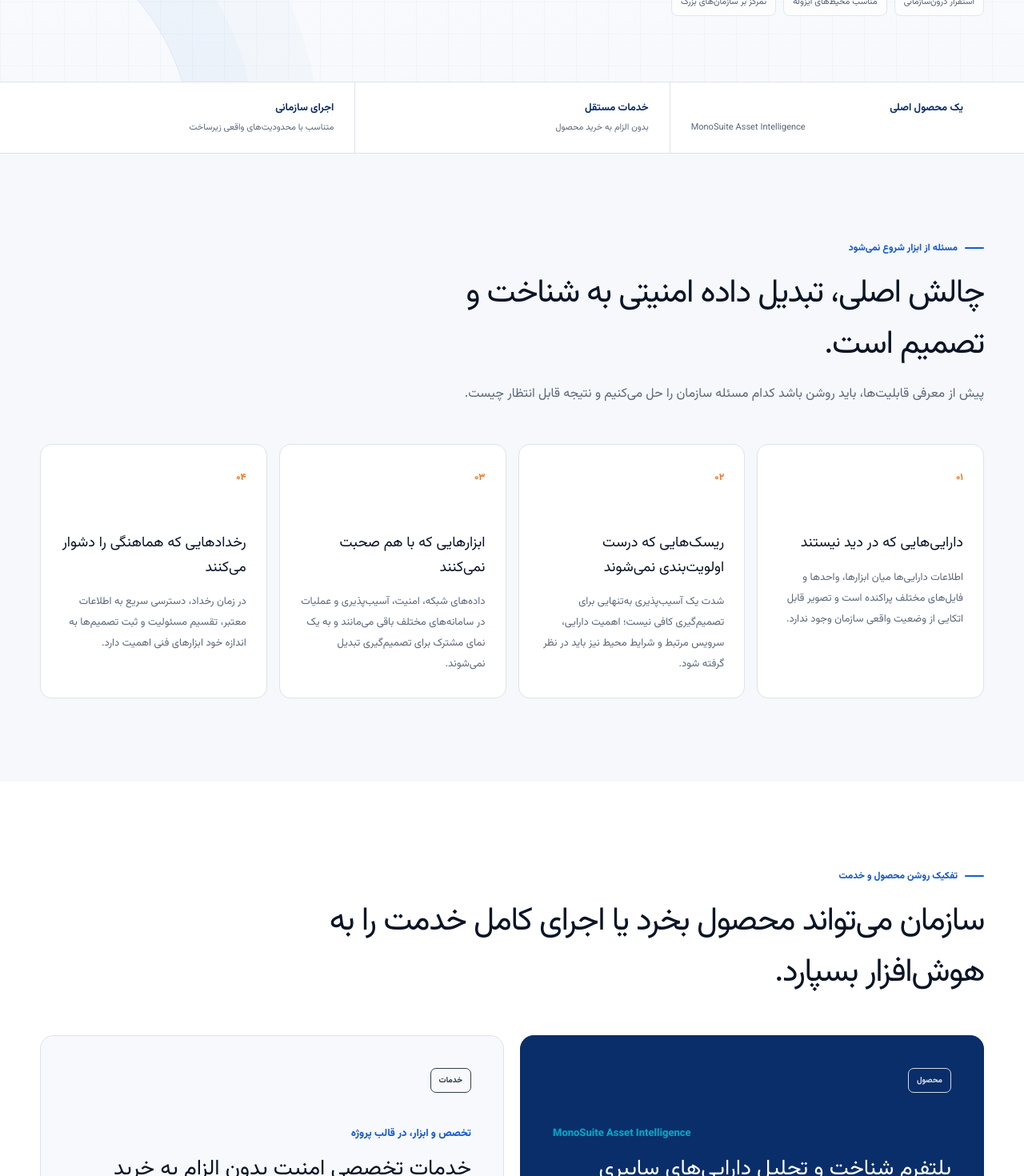
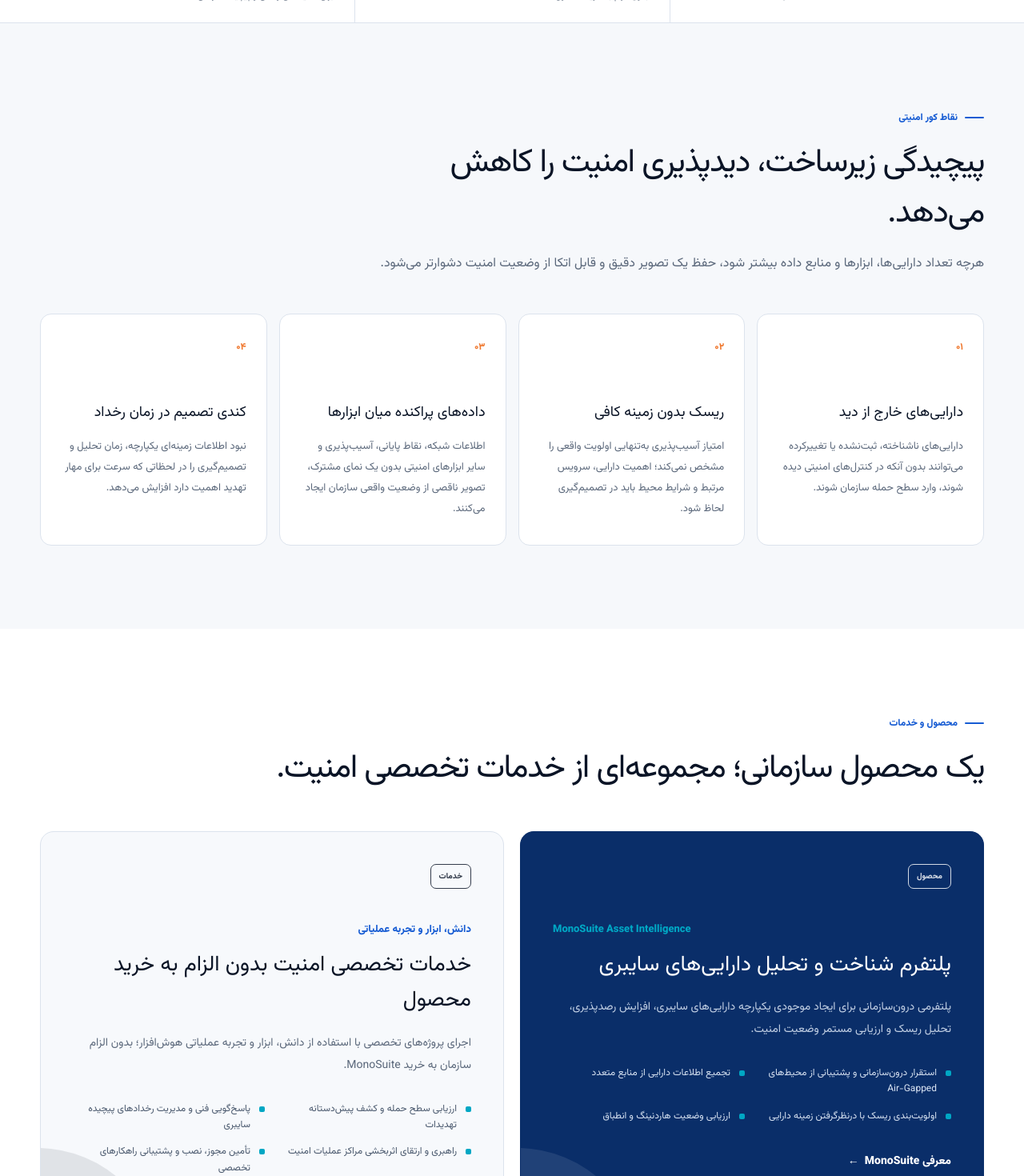
Before and after one commit to monaderi1/houshafzar-website, a Next.js app: page / in a window 1280 px wide. Shown: the part 800-2270 px from the top of the page at 80% size. Built offline with nearby package versions, Linux system fonts and the light colour scheme.

Commit message:
content: strengthen enterprise security homepage messaging

```diff
--- a/app/page.tsx
+++ b/app/page.tsx
@@ -4,32 +4,32 @@ import { PageShell } from './components';
 const challenges = [
   {
     number: '۰۱',
-    title: 'دارایی‌هایی که در دید نیستند',
-    text: 'اطلاعات دارایی‌ها میان ابزارها، واحدها و فایل‌های مختلف پراکنده است و تصویر قابل اتکایی از وضعیت واقعی سازمان وجود ندارد.',
+    title: 'دارایی‌های خارج از دید',
+    text: 'دارایی‌های ناشناخته، ثبت‌نشده یا تغییرکرده می‌توانند بدون آنکه در کنترل‌های امنیتی دیده شوند، وارد سطح حمله سازمان شوند.',
   },
   {
     number: '۰۲',
-    title: 'ریسک‌هایی که درست اولویت‌بندی نمی‌شوند',
-    text: 'شدت یک آسیب‌پذیری به‌تنهایی برای تصمیم‌گیری کافی نیست؛ اهمیت دارایی، سرویس مرتبط و شرایط محیط نیز باید در نظر گرفته شود.',
+    title: 'ریسک بدون زمینه کافی',
+    text: 'امتیاز آسیب‌پذیری به‌تنهایی اولویت واقعی را مشخص نمی‌کند؛ اهمیت دارایی، سرویس مرتبط و شرایط محیط باید در تصمیم‌گیری لحاظ شود.',
   },
   {
     number: '۰۳',
-    title: 'ابزارهایی که با هم صحبت نمی‌کنند',
-    text: 'داده‌های شبکه، امنیت، آسیب‌پذیری و عملیات در سامانه‌های مختلف باقی می‌مانند و به یک نمای مشترک برای تصمیم‌گیری تبدیل نمی‌شوند.',
+    title: 'داده‌های پراکنده میان ابزارها',
+    text: 'اطلاعات شبکه، نقاط پایانی، آسیب‌پذیری و سایر ابزارهای امنیتی بدون یک نمای مشترک، تصویر ناقصی از وضعیت واقعی سازمان ایجاد می‌کنند.',
   },
   {
     number: '۰۴',
-    title: 'رخدادهایی که هماهنگی را دشوار می‌کنند',
-    text: 'در زمان رخداد، دسترسی سریع به اطلاعات معتبر، تقسیم مسئولیت و ثبت تصمیم‌ها به اندازه خود ابزارهای فنی اهمیت دارد.',
+    title: 'کندی تصمیم در زمان رخداد',
+    text: 'نبود اطلاعات زمینه‌ای یکپارچه، زمان تحلیل و تصمیم‌گیری را در لحظاتی که سرعت برای مهار تهدید اهمیت دارد افزایش می‌دهد.',
   },
 ];
 
 const flow = [
-  ['جمع‌آوری', 'دریافت داده از منابع موجود سازمان'],
-  ['یکپارچه‌سازی', 'تطبیق و حذف داده‌های تکراری'],
-  ['غنی‌سازی', 'افزودن زمینه فنی و سازمانی'],
-  ['تحلیل', 'سنجش وضعیت و اولویت‌بندی ریسک'],
-  ['اقدام', 'گزارش، پیگیری و بهبود مستمر'],
+  ['جمع‌آوری داده', 'دریافت اطلاعات از شبکه، نقاط پایانی، ابزارهای امنیتی و منابع مدیریتی سازمان'],
+  ['یکپارچه‌سازی و تطبیق', 'پالایش داده‌ها، حذف اطلاعات تکراری و ایجاد نمای واحد از هر دارایی'],
+  ['غنی‌سازی زمینه', 'افزودن اطلاعات فنی، امنیتی و سازمانی برای شناخت بهتر هر دارایی'],
+  ['تحلیل وضعیت و ریسک', 'ارزیابی ریسک، وضعیت حفاظتی، هاردنینگ و انطباق بر اساس داده واقعی محیط'],
+  ['اقدام و پیگیری', 'تبدیل یافته‌ها به اولویت‌های عملیاتی، گزارش و اقدامات اصلاحی قابل پیگیری'],
 ];
 
 const services = [
@@ -43,11 +43,11 @@ const services = [
   },
   {
     title: 'پاسخ‌گویی به رخداد',
-    text: 'کمک به تحلیل، هماهنگی، مستندسازی و تصمیم‌گیری در رخدادهای سایبری پیچیده.',
+    text: 'تحلیل، هماهنگی و پشتیبانی از تصمیم‌گیری در رخدادهای پیچیده سایبری با تمرکز بر کاهش زمان پاسخ.',
   },
   {
     title: 'پایش و راهبری مرکز عملیات امنیت',
-    text: 'تأمین نیروی متخصص، راهبری، ارزیابی و نظارت بر عملکرد مرکز عملیات امنیت.',
+    text: 'تأمین نیروی متخصص، راهبری، ارزیابی و ارتقای اثربخشی عملیات مرکز امنیت.',
   },
   {
     title: 'امنیت هویت و دسترسی',
@@ -60,10 +60,10 @@ const services = [
 ];
 
 const trustPoints = [
-  ['استقرار در محیط سازمان', 'راهکارها و خدمات متناسب با زیرساخت‌های درون‌سازمانی طراحی می‌شوند.'],
-  ['پشتیبانی از محیط‌های ایزوله', 'اجرای پروژه در محیط‌هایی که دسترسی مستقیم به اینترنت ندارند.'],
-  ['محصول و خدمت در کنار هم', 'امکان خرید محصول یا دریافت خدمت بدون الزام به خرید نرم‌افزار.'],
-  ['تجربه عملیاتی', 'تمرکز بر مسائل واقعی امنیت، عملیات و محدودیت‌های محیط‌های سازمانی.'],
+  ['استقرار درون‌سازمانی', 'داده‌های امنیتی و اطلاعات دارایی در محدوده زیرساخت سازمان باقی می‌مانند.'],
+  ['پشتیبانی از شبکه‌های ایزوله', 'امکان استقرار و بهره‌برداری در محیط‌های محدود یا بدون دسترسی مستقیم به اینترنت.'],
+  ['همزیستی با ابزارهای موجود', 'راهکارها برای تکمیل دید سازمان طراحی شده‌اند، نه جایگزینی اجباری ابزارهای فعلی.'],
+  ['کنترل کامل داده و عملیات', 'معماری متناسب با الزامات امنیتی، حاکمیت داده و فرآیندهای سازمان‌های بزرگ.'],
 ];
 
 export default function HomePage() {
@@ -72,17 +72,17 @@ export default function HomePage() {
       <section className="hero hero-redesign">
         <div className="shell hero-grid hero-grid-redesign">
           <div className="hero-copy">
-            <span className="eyebrow">امنیت سایبری سازمانی، مبتنی بر شناخت و اقدام</span>
+            <span className="eyebrow">امنیت سایبری سازمانی، مبتنی بر دید و اقدام</span>
             <h1>
-              از شناخت دارایی تا پاسخ به رخداد،
-              <em> تصمیم‌های امنیتی دقیق‌تر بگیرید.</em>
+              دید کامل‌تر. ریسک واقعی‌تر.
+              <em> تصمیم امنیتی سریع‌تر.</em>
             </h1>
             <p>
-              هوش‌افزار با محصول <span dir="ltr">MonoSuite Asset Intelligence</span> و مجموعه‌ای از خدمات تخصصی امنیت، به سازمان‌ها کمک می‌کند داده‌های پراکنده را به شناخت قابل استفاده، اولویت روشن و اقدام مؤثر تبدیل کنند.
+              هوش‌افزار با محصول <span dir="ltr">MonoSuite Asset Intelligence</span> و خدمات تخصصی امنیت، داده‌های پراکنده زیرساخت و ابزارهای امنیتی را به شناخت قابل اقدام برای تیم‌های فناوری اطلاعات و امنیت تبدیل می‌کند.
             </p>
             <div className="actions">
               <Link className="button" href="/contcat/">درخواست جلسه معرفی</Link>
-              <a className="text-link" href="#offerings">مشاهده محصول و خدمات</a>
+              <a className="text-link" href="#offerings">بررسی محصول و خدمات</a>
             </div>
             <div className="hero-notes" aria-label="ویژگی‌های کلیدی ارائه">
               <span>استقرار درون‌سازمانی</span>
@@ -120,25 +120,24 @@ export default function HomePage() {
               <div className="connector connector-one" aria-hidden="true" />
               <div className="connector connector-two" aria-hidden="true" />
             </div>
-            <p>این تصویر رابط کاربری محصول نیست و فقط منطق جریان اطلاعات را نشان می‌دهد.</p>
           </div>
         </div>
       </section>
 
       <section className="position-strip" aria-label="مدل ارائه هوش‌افزار">
         <div className="shell position-grid">
-          <div><b>یک محصول اصلی</b><span dir="ltr">MonoSuite Asset Intelligence</span></div>
-          <div><b>خدمات مستقل</b><span>بدون الزام به خرید محصول</span></div>
-          <div><b>اجرای سازمانی</b><span>متناسب با محدودیت‌های واقعی زیرساخت</span></div>
+          <div><b>محصول سازمانی</b><span dir="ltr">MonoSuite Asset Intelligence</span></div>
+          <div><b>خدمات تخصصی مستقل</b><span>بدون الزام به خرید محصول</span></div>
+          <div><b>اجرای متناسب با زیرساخت</b><span>برای محیط‌های واقعی و پیچیده سازمانی</span></div>
         </div>
       </section>
 
       <section className="section section-challenges">
         <div className="shell">
           <div className="section-heading">
-            <span className="eyebrow">مسئله از ابزار شروع نمی‌شود</span>
-            <h2>چالش اصلی، تبدیل داده امنیتی به شناخت و تصمیم است.</h2>
-            <p>پیش از معرفی قابلیت‌ها، باید روشن باشد کدام مسئله سازمان را حل می‌کنیم و نتیجه قابل انتظار چیست.</p>
+            <span className="eyebrow">نقاط کور امنیتی</span>
+            <h2>پیچیدگی زیرساخت، دیدپذیری امنیت را کاهش می‌دهد.</h2>
+            <p>هرچه تعداد دارایی‌ها، ابزارها و منابع داده بیشتر شود، حفظ یک تصویر دقیق و قابل اتکا از وضعیت امنیت دشوارتر می‌شود.</p>
           </div>
           <div className="challenge-grid">
             {challenges.map((item) => (
@@ -155,34 +154,34 @@ export default function HomePage() {
       <section className="section section-offerings" id="offerings">
         <div className="shell">
           <div className="section-heading section-heading-wide">
-            <span className="eyebrow">تفکیک روشن محصول و خدمت</span>
-            <h2>سازمان می‌تواند محصول بخرد یا اجرای کامل خدمت را به هوش‌افزار بسپارد.</h2>
+            <span className="eyebrow">محصول و خدمات</span>
+            <h2>یک محصول سازمانی؛ مجموعه‌ای از خدمات تخصصی امنیت.</h2>
           </div>
           <div className="offering-grid">
             <article className="offering-card offering-product">
               <div className="offering-label">محصول</div>
               <span className="offering-name" dir="ltr">MonoSuite Asset Intelligence</span>
               <h3>پلتفرم شناخت و تحلیل دارایی‌های سایبری</h3>
-              <p>سامانه‌ای درون‌سازمانی برای جمع‌آوری، تجمیع و تحلیل اطلاعات دارایی‌ها، سنجش وضعیت امنیت و پشتیبانی از تصمیم‌گیری مبتنی بر داده.</p>
+              <p>پلتفرمی درون‌سازمانی برای ایجاد موجودی یکپارچه دارایی‌های سایبری، افزایش رصدپذیری، تحلیل ریسک و ارزیابی مستمر وضعیت امنیت.</p>
               <ul>
-                <li>موجودی یکپارچه دارایی‌ها</li>
-                <li>تحلیل دیدپذیری، حفاظت و ریسک</li>
-                <li>پشتیبانی از ارزیابی انطباق</li>
-                <li>استقرار در محیط مشتری</li>
+                <li>استقرار درون‌سازمانی و پشتیبانی از محیط‌های Air-Gapped</li>
+                <li>تجمیع اطلاعات دارایی از منابع متعدد</li>
+                <li>اولویت‌بندی ریسک با درنظرگرفتن زمینه دارایی</li>
+                <li>ارزیابی وضعیت هاردنینگ و انطباق</li>
               </ul>
               <Link href="/monosuit/" className="text-link">معرفی MonoSuite</Link>
             </article>
 
             <article className="offering-card offering-services">
               <div className="offering-label">خدمات</div>
-              <span className="offering-name">تخصص و ابزار، در قالب پروژه</span>
+              <span className="offering-name">دانش، ابزار و تجربه عملیاتی</span>
               <h3>خدمات تخصصی امنیت بدون الزام به خرید محصول</h3>
-              <p>تیم هوش‌افزار ابزارها و دانش موردنیاز را برای اجرای پروژه فراهم می‌کند؛ پس از پایان پروژه نیز سازمان الزاماً مالک یا خریدار نرم‌افزار نخواهد بود.</p>
+              <p>اجرای پروژه‌های تخصصی با استفاده از دانش، ابزار و تجربه عملیاتی هوش‌افزار؛ بدون الزام سازمان به خرید MonoSuite.</p>
               <ul>
-                <li>اجرای پروژه‌های ارزیابی و بهبود</li>
-                <li>Threat Hunting و پاسخ‌گویی به رخداد</li>
-                <li>راهبری و ارزیابی عملیات امنیت</li>
-                <li>تأمین مجوز و خدمات فنی تخصصی</li>
+                <li>ارزیابی سطح حمله و کشف پیش‌دستانه تهدیدات</li>
+                <li>پاسخ‌گویی فنی و مدیریت رخدادهای پیچیده سایبری</li>
+                <li>راهبری و ارتقای اثربخشی مراکز عملیات امنیت</li>
+                <li>تأمین مجوز، نصب و پشتیبانی راهکارهای تخصصی</li>
               </ul>
               <Link href="/services/" className="text-link">مشاهده خدمات</Link>
             </article>
@@ -194,8 +193,8 @@ export default function HomePage() {
         <div className="shell product-flow-grid">
           <div className="product-flow-copy">
             <span className="eyebrow eyebrow-light">منطق MonoSuite</span>
-            <h2>محصول را با یک داشبورد ساختگی معرفی نمی‌کنیم.</h2>
-            <p>به‌جای نمایش تصویری غیرواقعی از رابط کاربری، منطق ارزش‌آفرینی محصول را شفاف نشان می‌دهیم: داده‌های موجود سازمان جمع‌آوری و یکپارچه می‌شوند، زمینه لازم به آن‌ها افزوده می‌شود و در نهایت به تحلیل و اقدام تبدیل می‌شوند.</p>
+            <h2>از داده خام تا تصمیم امنیتی قابل اقدام.</h2>
+            <p>MonoSuite اطلاعات پراکنده دارایی‌ها و ابزارهای امنیتی را جمع‌آوری، تطبیق و غنی‌سازی می‌کند تا تیم‌های فنی بتوانند وضعیت واقعی زیرساخت را ببینند، ریسک‌ها را بهتر اولویت‌بندی کنند و اقدامات اصلاحی را هدفمند پیش ببرند.</p>
             <Link className="button button-light" href="/monosuit/">آشنایی بیشتر با محصول</Link>
           </div>
           <ol className="flow-list">
@@ -212,8 +211,8 @@ export default function HomePage() {
       <section className="section services-section">
         <div className="shell">
           <div className="section-heading section-heading-wide">
-            <span className="eyebrow">خدمات بر اساس نتیجه</span>
-            <h2>نام فناوری مهم است، اما نتیجه‌ای که برای سازمان ایجاد می‌شود مهم‌تر است.</h2>
+            <span className="eyebrow">خدمات تخصصی امنیت</span>
+            <h2>تمرکز بر مسئله عملیاتی سازمان؛ از کشف تهدید تا کنترل و پاسخ.</h2>
           </div>
           <div className="services-grid">
             {services.map((service, index) => (
@@ -231,9 +230,9 @@ export default function HomePage() {
       <section className="section trust-section">
         <div className="shell trust-grid">
           <div className="trust-copy">
-            <span className="eyebrow">اعتماد بدون افشای مشتری</span>
-            <h2>اعتبار را با قابلیت‌های قابل اثبات می‌سازیم، نه با ادعاهای مبهم.</h2>
-            <p>تا زمانی که امکان انتشار نام مشتریان وجود ندارد، سایت بر تجربه سازمانی، شیوه استقرار، توان اجرایی و مطالعات موردی ناشناس تکیه می‌کند.</p>
+            <span className="eyebrow">آماده برای محیط‌های سازمانی</span>
+            <h2>طراحی‌شده برای الزامات واقعی زیرساخت‌های سازمانی.</h2>
+            <p>معماری و شیوه اجرای هوش‌افزار با محدودیت‌های امنیتی، شبکه‌های ایزوله، حاکمیت داده و پیچیدگی عملیاتی سازمان‌های بزرگ سازگار است.</p>
           </div>
           <div className="trust-points">
             {trustPoints.map(([title, text]) => (
@@ -246,8 +245,8 @@ export default function HomePage() {
       <section className="cta cta-redesign">
         <div className="shell cta-inner">
           <div>
-            <span>برای شروع، مسئله سازمان را دقیق تعریف می‌کنیم.</span>
-            <h2>برای بررسی نیاز، معرفی محصول یا طراحی یک خدمت تخصصی با ما گفت‌وگو کنید.</h2>
+            <span>برای تصمیم بهتر، ابتدا باید تصویر دقیق‌تری از مسئله داشت.</span>
+            <h2>برای بررسی معماری MonoSuite یا طراحی یک خدمت تخصصی امنیت با ما گفت‌وگو کنید.</h2>
           </div>
           <Link className="button button-light" href="/contcat/">درخواست جلسه</Link>
         </div>
```
